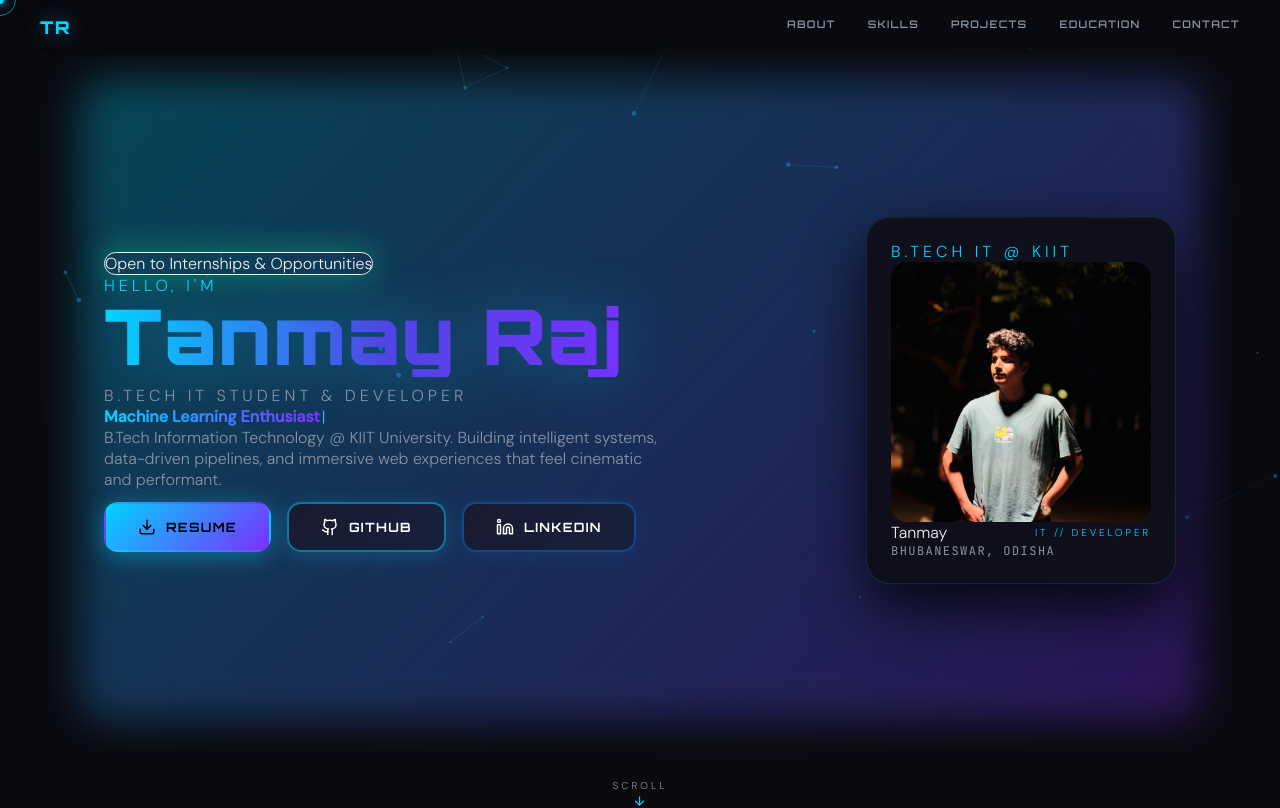
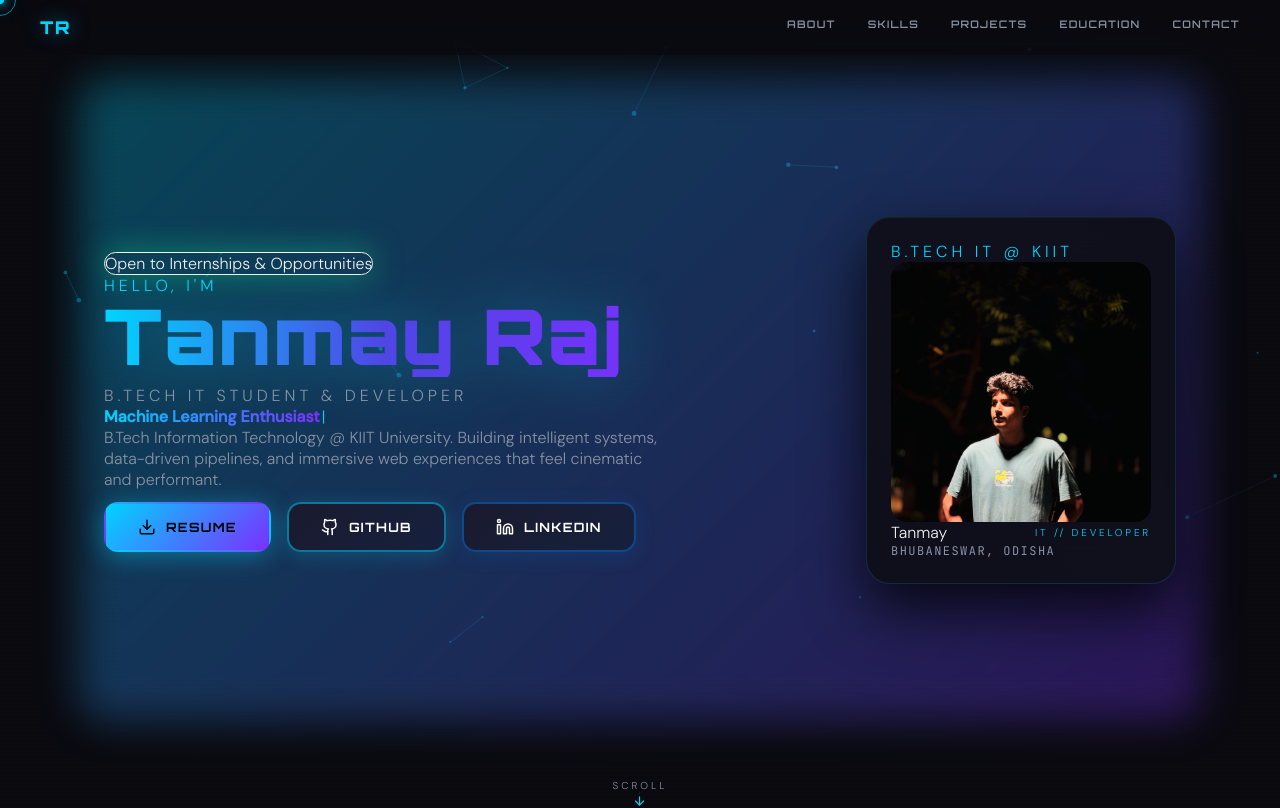
Before and after one commit to TanmayRAJ-28/portfolio-tanmay, a React (Vite) app: page / in a window 1280 px wide. Shown: the top 808 px of the page. Built offline with nearby package versions, Linux system fonts and the light colour scheme.

Commit message:
fix profile photo path

```diff
--- a/src/components/Hero.jsx
+++ b/src/components/Hero.jsx
@@ -3,6 +3,7 @@ import { ArrowDown, Download, Github, Linkedin } from 'lucide-react'
 import { personalInfo } from '../data/portfolioData'
 import ParticleBackground from './ParticleBackground'
 import Typewriter from './Typewriter'
+import profilePic from '../assets/profile.jpg'
 
 const containerVariants = {
   hidden: {},
@@ -285,13 +286,13 @@ export default function Hero({ onCopied }) {
 
             <div className="aspect-square w-full overflow-hidden rounded-2xl">
               <img
-                src="/src/assets/profile.jpg"
+                      src={profilePic}
                       alt="Tanmay Raj"
                       style={{
                         width: '100%',
                         height: '100%',
                         objectFit: 'cover',
-                  objectPosition: 'center',
+                        objectPosition: 'center top',
                         borderRadius: '16px',
                         display: 'block',
                       }}
```
Lines whose indentation alone changed are shown as unchanged.
